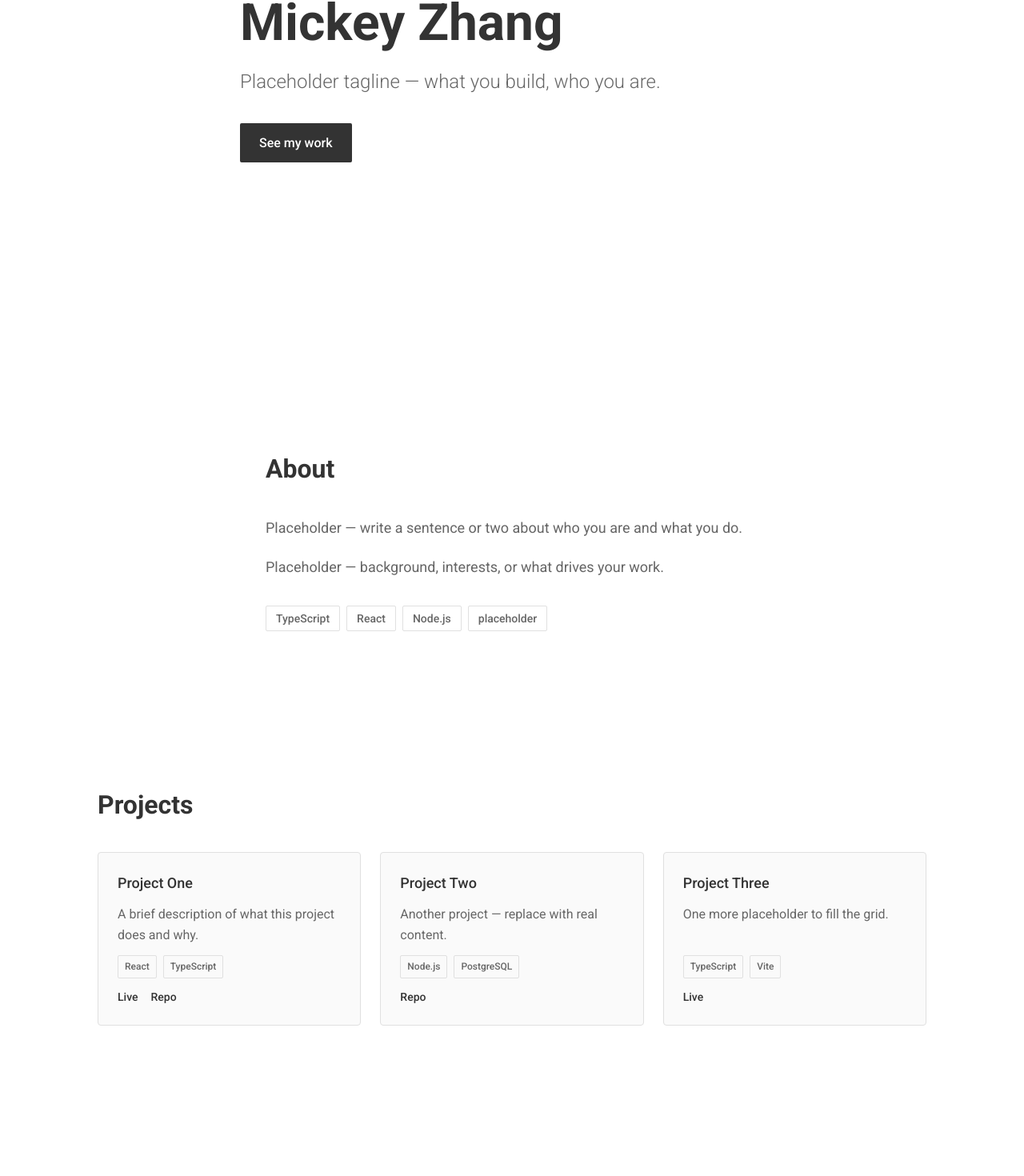
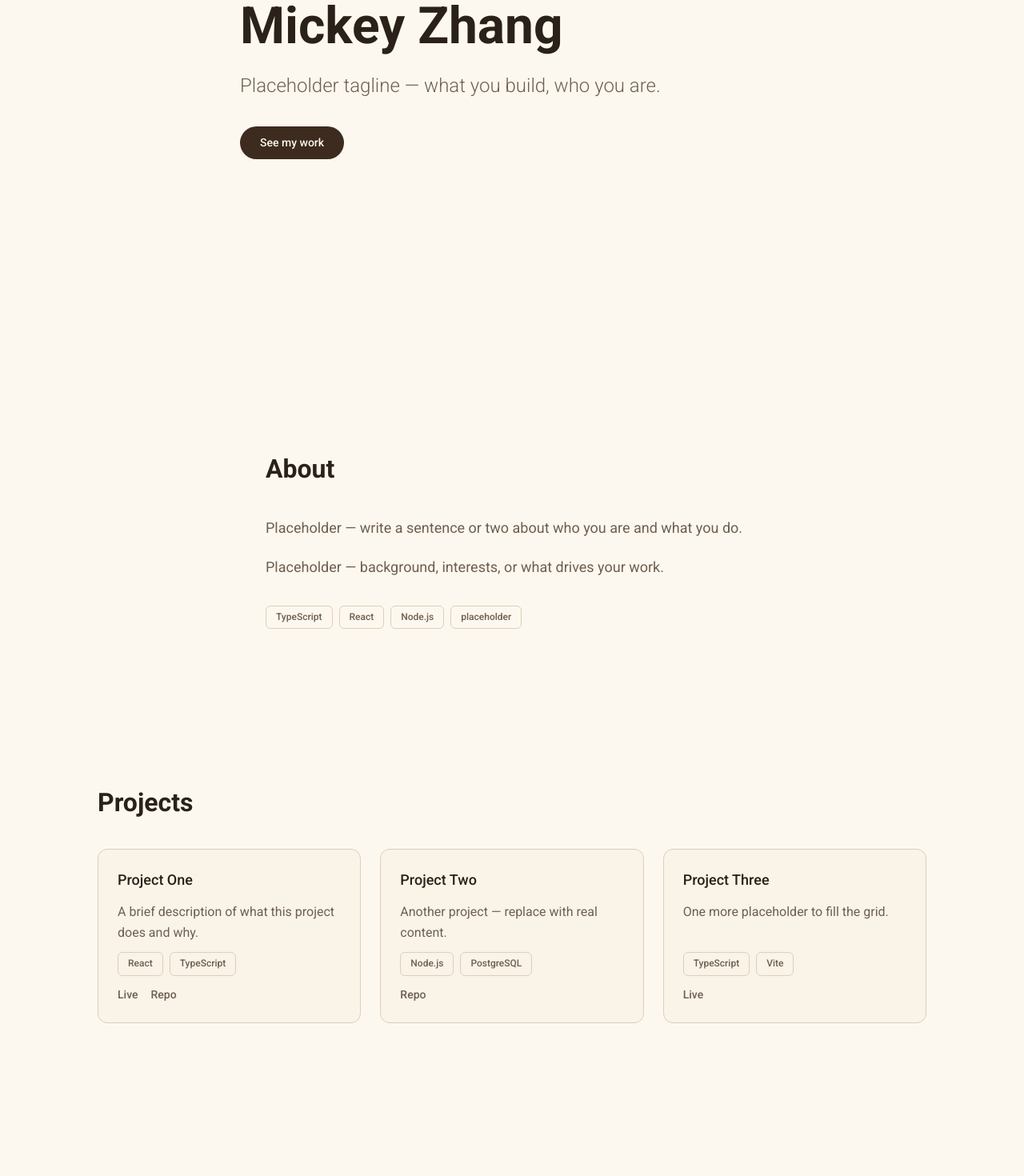
Before and after one commit to Mickey-Zhaang/Mickey-Zhaang, a React (Vite) app: page / in a window 1280 px wide. Shown: the part 335-1805 px from the top of the page at 80% size. Built offline with nearby package versions, Linux system fonts and the light colour scheme.

Commit message:
refined project structure further

```diff
--- a/src/components/index.ts
+++ b/src/components/index.ts
@@ -4,5 +4,9 @@ export { default as About } from './sections/About';
 export { default as Contact } from './sections/Contact';
 export { default as Hero } from './sections/Hero';
 export { default as Projects } from './sections/Projects';
+export { default as Button } from './ui/Button';
 export { default as ProjectCard } from './ui/ProjectCard';
+export { default as SectionContent } from './ui/SectionContent';
+export { default as SectionHeading } from './ui/SectionHeading';
 export { default as SectionWrapper } from './ui/SectionWrapper';
+export { default as Tag } from './ui/Tag';
--- a/src/components/sections/About.tsx
+++ b/src/components/sections/About.tsx
@@ -1,6 +1,9 @@
 import styled from 'styled-components';
 
+import SectionContent from '../ui/SectionContent';
+import SectionHeading from '../ui/SectionHeading';
 import SectionWrapper from '../ui/SectionWrapper';
+import Tag from '../ui/Tag';
 
 interface AboutProps {
 	bio: string[];
@@ -10,8 +13,8 @@ interface AboutProps {
 export default function About({ bio, skills }: AboutProps) {
 	return (
 		<SectionWrapper id="about" ariaLabel="About me">
-			<StyledContent>
-				<StyledHeading>About</StyledHeading>
+			<SectionContent narrow>
+				<SectionHeading>About</SectionHeading>
 				<StyledBioBlock>
 					{bio.map((paragraph, i) => (
 						<StyledBio key={i}>{paragraph}</StyledBio>
@@ -20,27 +23,16 @@ export default function About({ bio, skills }: AboutProps) {
 				{skills && skills.length > 0 && (
 					<StyledSkillList>
 						{skills.map(skill => (
-							<StyledSkill key={skill}>{skill}</StyledSkill>
+							<Tag key={skill}>{skill}</Tag>
 						))}
 					</StyledSkillList>
 				)}
-			</StyledContent>
+			</SectionContent>
 		</SectionWrapper>
 	);
 }
 
-const StyledContent = styled.div`
-	max-width: var(--max-width-narrow);
-	margin: 0 auto;
-	padding: var(--space-24) var(--space-8);
-`;
-
-const StyledHeading = styled.h2`
-	font-size: var(--font-size-xl);
-	font-weight: var(--font-weight-bold);
-	color: var(--color-text-primary);
-	margin-bottom: var(--space-8);
-`;
+// ── Styled Components ──────────────────────────────────────────────────────────
 
 const StyledBioBlock = styled.div`
 	display: flex;
@@ -61,12 +53,3 @@ const StyledSkillList = styled.ul`
 	gap: var(--space-2);
 	list-style: none;
 `;
-
-const StyledSkill = styled.li`
-	font-size: var(--font-size-sm);
-	font-weight: var(--font-weight-medium);
-	color: var(--color-text-secondary);
-	border: 1px solid var(--color-border);
-	border-radius: 2px;
-	padding: var(--space-1) var(--space-3);
-`;
--- a/src/components/sections/Contact.tsx
+++ b/src/components/sections/Contact.tsx
@@ -1,6 +1,8 @@
 import styled from 'styled-components';
 
 import type { SocialLink } from '../../types';
+import SectionContent from '../ui/SectionContent';
+import SectionHeading from '../ui/SectionHeading';
 import SectionWrapper from '../ui/SectionWrapper';
 
 interface ContactProps {
@@ -11,8 +13,8 @@ interface ContactProps {
 export default function Contact({ email, socials }: ContactProps) {
 	return (
 		<SectionWrapper id="contact" ariaLabel="Contact">
-			<StyledContent>
-				<StyledHeading>Contact</StyledHeading>
+			<SectionContent narrow>
+				<SectionHeading>Contact</SectionHeading>
 				<StyledEmail href={`mailto:${email}`}>{email}</StyledEmail>
 				{socials && socials.length > 0 && (
 					<StyledSocialList>
@@ -25,23 +27,12 @@ export default function Contact({ email, socials }: ContactProps) {
 						))}
 					</StyledSocialList>
 				)}
-			</StyledContent>
+			</SectionContent>
 		</SectionWrapper>
 	);
 }
 
-const StyledContent = styled.div`
-	max-width: var(--max-width-narrow);
-	margin: 0 auto;
-	padding: var(--space-24) var(--space-8);
-`;
-
-const StyledHeading = styled.h2`
-	font-size: var(--font-size-xl);
-	font-weight: var(--font-weight-bold);
-	color: var(--color-text-primary);
-	margin-bottom: var(--space-8);
-`;
+// ── Styled Components ──────────────────────────────────────────────────────────
 
 const StyledEmail = styled.a`
 	display: inline-block;
--- a/src/components/sections/Hero.tsx
+++ b/src/components/sections/Hero.tsx
@@ -2,6 +2,8 @@ import gsap from 'gsap';
 import styled from 'styled-components';
 
 import { useEffect, useRef } from 'react';
+
+import Button from '../ui/Button';
 
 interface HeroProps {
 	name: string;
@@ -33,14 +35,16 @@ export default function Hero({ name, tagline, ctaLabel, ctaHref }: HeroProps) {
 				<StyledName data-hero-item>{name}</StyledName>
 				<StyledTagline data-hero-item>{tagline}</StyledTagline>
 				{ctaLabel && ctaHref && (
-					<StyledCta data-hero-item href={ctaHref}>
-						{ctaLabel}
-					</StyledCta>
+					<div data-hero-item>
+						<Button href={ctaHref}>{ctaLabel}</Button>
+					</div>
 				)}
 			</StyledInner>
 		</StyledHero>
 	);
 }
+
+// ── Styled Components ──────────────────────────────────────────────────────────
 
 const StyledHero = styled.div`
 	display: flex;
@@ -71,19 +75,3 @@ const StyledTagline = styled.p`
 	line-height: var(--line-height-normal);
 	margin-bottom: var(--space-8);
 `;
-
-const StyledCta = styled.a`
-	display: inline-block;
-	font-size: var(--font-size-base);
-	font-weight: var(--font-weight-medium);
-	color: var(--color-text-inverse);
-	background: var(--color-accent);
-	padding: var(--space-3) var(--space-6);
-	border-radius: 2px;
-	text-decoration: none;
-	transition: background var(--duration-normal) var(--ease-default);
-
-	&:hover {
-		background: var(--color-accent-hover);
-	}
-`;
--- a/src/components/sections/Projects.tsx
+++ b/src/components/sections/Projects.tsx
@@ -2,6 +2,8 @@ import styled from 'styled-components';
 
 import type { Project } from '../../types';
 import ProjectCard from '../ui/ProjectCard';
+import SectionContent from '../ui/SectionContent';
+import SectionHeading from '../ui/SectionHeading';
 import SectionWrapper from '../ui/SectionWrapper';
 
 interface ProjectsProps {
@@ -11,30 +13,19 @@ interface ProjectsProps {
 export default function Projects({ projects }: ProjectsProps) {
 	return (
 		<SectionWrapper id="projects" ariaLabel="Projects">
-			<StyledContent>
-				<StyledHeading>Projects</StyledHeading>
+			<SectionContent>
+				<SectionHeading>Projects</SectionHeading>
 				<StyledGrid>
 					{projects.map(project => (
 						<ProjectCard key={project.id} project={project} />
 					))}
 				</StyledGrid>
-			</StyledContent>
+			</SectionContent>
 		</SectionWrapper>
 	);
 }
 
-const StyledContent = styled.div`
-	max-width: var(--max-width-content);
-	margin: 0 auto;
-	padding: var(--space-24) var(--space-8);
-`;
-
-const StyledHeading = styled.h2`
-	font-size: var(--font-size-xl);
-	font-weight: var(--font-weight-bold);
-	color: var(--color-text-primary);
-	margin-bottom: var(--space-8);
-`;
+// ── Styled Components ──────────────────────────────────────────────────────────
 
 const StyledGrid = styled.div`
 	display: grid;
--- /dev/null
+++ b/src/components/ui/Button.tsx
@@ -0,0 +1,63 @@
+import styled, { css } from 'styled-components';
+
+import type { ReactNode } from 'react';
+
+interface ButtonProps {
+	href: string;
+	children: ReactNode;
+	variant?: 'primary' | 'ghost';
+	external?: boolean;
+}
+
+export default function Button({
+	href,
+	children,
+	variant = 'primary',
+	external = false,
+}: ButtonProps) {
+	return (
+		<StyledButton
+			href={href}
+			$variant={variant}
+			{...(external ? { target: '_blank', rel: 'noreferrer' } : {})}>
+			{children}
+		</StyledButton>
+	);
+}
+
+// ── Styled Components ──────────────────────────────────────────────────────────
+
+const primaryStyles = css`
+	color: var(--color-text-inverse);
+	background: var(--color-accent);
+	border: 1px solid transparent;
+
+	&:hover {
+		background: var(--color-accent-hover);
+	}
+`;
+
+const ghostStyles = css`
+	color: var(--color-accent);
+	background: transparent;
+	border: 1px solid var(--color-border);
+
+	&:hover {
+		border-color: var(--color-accent);
+	}
+`;
+
+const StyledButton = styled.a<{ $variant: 'primary' | 'ghost' }>`
+	display: inline-block;
+	font-size: var(--font-size-sm);
+	font-weight: var(--font-weight-medium);
+	text-decoration: none;
+	border-radius: var(--radius-pill);
+	padding: var(--space-2) var(--space-6);
+	transition:
+		background var(--duration-normal) var(--ease-default),
+		color var(--duration-normal) var(--ease-default),
+		border-color var(--duration-normal) var(--ease-default);
+
+	${({ $variant }) => ($variant === 'primary' ? primaryStyles : ghostStyles)}
+`;
--- a/src/components/ui/ProjectCard.tsx
+++ b/src/components/ui/ProjectCard.tsx
@@ -1,6 +1,7 @@
 import styled from 'styled-components';
 
 import type { Project } from '../../types';
+import Tag from './Tag';
 
 interface ProjectCardProps {
 	project: Project;
@@ -15,18 +16,20 @@ export default function ProjectCard({ project }: ProjectCardProps) {
 			<StyledDescription>{description}</StyledDescription>
 			<StyledTagList>
 				{tags.map(tag => (
-					<StyledTag key={tag}>{tag}</StyledTag>
+					<Tag key={tag}>{tag}</Tag>
 				))}
 			</StyledTagList>
 			{(liveUrl ?? repoUrl) && (
 				<StyledCardLinks>
-					{liveUrl && <a href={liveUrl}>Live</a>}
-					{repoUrl && <a href={repoUrl}>Repo</a>}
+					{liveUrl && <StyledLink href={liveUrl}>Live</StyledLink>}
+					{repoUrl && <StyledLink href={repoUrl}>Repo</StyledLink>}
 				</StyledCardLinks>
 			)}
 		</StyledCard>
 	);
 }
+
+// ── Styled Components ──────────────────────────────────────────────────────────
 
 const StyledCard = styled.article`
 	display: flex;
@@ -35,7 +38,7 @@ const StyledCard = styled.article`
 	padding: var(--space-6);
 	background: var(--color-surface);
 	border: 1px solid var(--color-border);
-	border-radius: 4px;
+	border-radius: var(--radius-md);
 `;
 
 const StyledTitle = styled.h3`
@@ -58,28 +61,19 @@ const StyledTagList = styled.ul`
 	margin-top: auto;
 `;
 
-const StyledTag = styled.li`
-	font-size: var(--font-size-xs);
-	font-weight: var(--font-weight-medium);
-	color: var(--color-text-secondary);
-	border: 1px solid var(--color-border);
-	border-radius: 2px;
-	padding: var(--space-1) var(--space-2);
-`;
-
 const StyledCardLinks = styled.div`
 	display: flex;
 	gap: var(--space-4);
+`;
 
-	a {
-		font-size: var(--font-size-sm);
-		font-weight: var(--font-weight-medium);
-		color: var(--color-accent);
-		text-decoration: none;
-		transition: color var(--duration-fast) var(--ease-default);
+const StyledLink = styled.a`
+	font-size: var(--font-size-sm);
+	font-weight: var(--font-weight-medium);
+	color: var(--color-text-secondary);
+	text-decoration: none;
+	transition: color var(--duration-fast) var(--ease-default);
 
-		&:hover {
-			color: var(--color-accent-hover);
-		}
+	&:hover {
+		color: var(--color-text-primary);
 	}
 `;
--- /dev/null
+++ b/src/components/ui/SectionContent.tsx
@@ -0,0 +1,24 @@
+import type { ReactNode } from 'react';
+
+import styled from 'styled-components';
+
+interface SectionContentProps {
+	children: ReactNode;
+	narrow?: boolean;
+}
+
+export default function SectionContent({
+	children,
+	narrow = false,
+}: SectionContentProps) {
+	return <StyledContent $narrow={narrow}>{children}</StyledContent>;
+}
+
+// ── Styled Components ──────────────────────────────────────────────────────────
+
+const StyledContent = styled.div<{ $narrow: boolean }>`
+	max-width: ${({ $narrow }) =>
+		$narrow ? 'var(--max-width-narrow)' : 'var(--max-width-content)'};
+	margin: 0 auto;
+	padding: var(--space-24) var(--space-8);
+`;
--- /dev/null
+++ b/src/components/ui/SectionHeading.tsx
@@ -0,0 +1,20 @@
+import type { ReactNode } from 'react';
+
+import styled from 'styled-components';
+
+interface SectionHeadingProps {
+	children: ReactNode;
+}
+
+export default function SectionHeading({ children }: SectionHeadingProps) {
+	return <StyledHeading>{children}</StyledHeading>;
+}
+
+// ── Styled Components ──────────────────────────────────────────────────────────
+
+const StyledHeading = styled.h2`
+	font-size: var(--font-size-xl);
+	font-weight: var(--font-weight-bold);
+	color: var(--color-text-primary);
+	margin-bottom: var(--space-8);
+`;
--- a/src/components/ui/SectionWrapper.tsx
+++ b/src/components/ui/SectionWrapper.tsx
@@ -31,7 +31,7 @@ export default function SectionWrapper({
 const StyledSection = styled.section<{ $isVisible: boolean }>`
 	opacity: ${({ $isVisible }) => ($isVisible ? 1 : 0)};
 	transform: ${({ $isVisible }) =>
-		$isVisible ? 'translateY(0)' : 'translateY(24px)'};
+		$isVisible ? 'translateY(0)' : 'translateY(20px)'};
 	transition:
 		opacity var(--duration-reveal) var(--ease-out),
 		transform var(--duration-reveal) var(--ease-out);
--- /dev/null
+++ b/src/components/ui/Tag.tsx
@@ -0,0 +1,23 @@
+import styled from 'styled-components';
+
+import type { ReactNode } from 'react';
+
+interface TagProps {
+	children: ReactNode;
+}
+
+export default function Tag({ children }: TagProps) {
+	return <StyledTag>{children}</StyledTag>;
+}
+
+// ── Styled Components ──────────────────────────────────────────────────────────
+
+const StyledTag = styled.li`
+	font-size: var(--font-size-xs);
+	font-weight: var(--font-weight-medium);
+	color: var(--color-text-secondary);
+	border: 1px solid var(--color-border);
+	border-radius: var(--radius-sm);
+	padding: var(--space-1) var(--space-3);
+	list-style: none;
+`;
--- a/src/index.css
+++ b/src/index.css
@@ -1,14 +1,14 @@
 :root {
 	/* ── Colors ───────────────────────────────────────────────────────────────── */
-	--color-bg: #ffffff;
-	--color-bg-subtle: #f5f5f5;
-	--color-surface: #fafafa;
-	--color-border: #e0e0e0;
-	--color-text-primary: #333333;
-	--color-text-secondary: #666666;
-	--color-text-inverse: #ffffff;
-	--color-accent: #333333;
-	--color-accent-hover: #555555;
+	--color-bg: #fdf8ef;
+	--color-bg-subtle: #f5eddf;
+	--color-surface: #f9f3e8;
+	--color-border: #e0cdb8;
+	--color-text-primary: #2a2118;
+	--color-text-secondary: #6e5f50;
+	--color-text-inverse: #fdf8ef;
+	--color-accent: #3d2b1f;
+	--color-accent-hover: #5c3d2e;
 
 	/* Scrollbar */
 	--scrollbar-track: #0a0101;
@@ -57,10 +57,15 @@
 	--duration-fast: 150ms;
 	--duration-normal: 250ms;
 	--duration-slow: 400ms;
-	--duration-reveal: 600ms;
+	--duration-reveal: 480ms;
 	--ease-default: ease;
 	--ease-out: cubic-bezier(0, 0, 0.2, 1);
 	--ease-in-out: cubic-bezier(0.4, 0, 0.2, 1);
+
+	/* ── Border radius ───────────────────────────────────────────────────────── */
+	--radius-sm: 6px;
+	--radius-md: 12px;
+	--radius-pill: 100px;
 
 	/* ── Z-index layers ───────────────────────────────────────────────────────── */
 	--z-below: -1;
```
